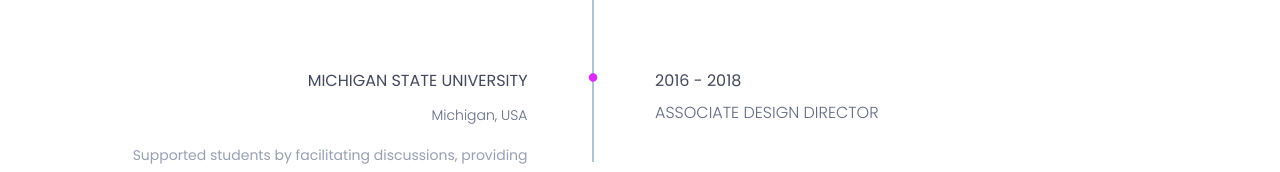
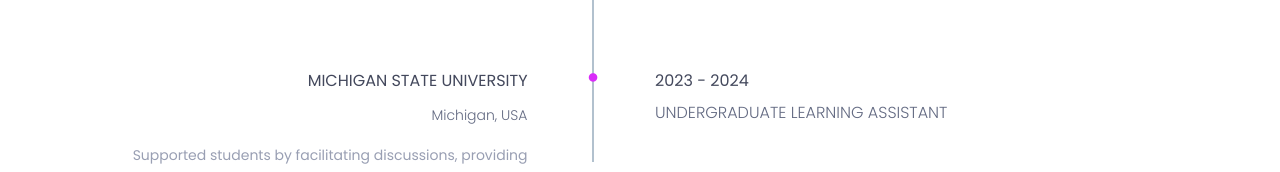
Before and after one commit to allysontishler/github.io, a plain HTML site: page index.html in a window 1280 px wide. Shown: the part 3268-3440 px from the top of the page. Drawn offline with nearby package versions, Linux system fonts and the light colour scheme; files whose address does not match are found by name.

Commit message:
Update index.html

```diff
--- a/index.html
+++ b/index.html
@@ -444,9 +444,9 @@
 												<div class="experience-time">
 													<h2>
 														<span><i class="fa fa-circle" aria-hidden="true"></i></span>
-														2016 - 2018
+														2023 - 2024
 													</h2>
-													<h3>associate design director</h3>
+													<h3>undergraduate learning assistant</h3>
 												</div><!--/.experience-time-->
 											</div><!--/.col-->
 										</div>
```
